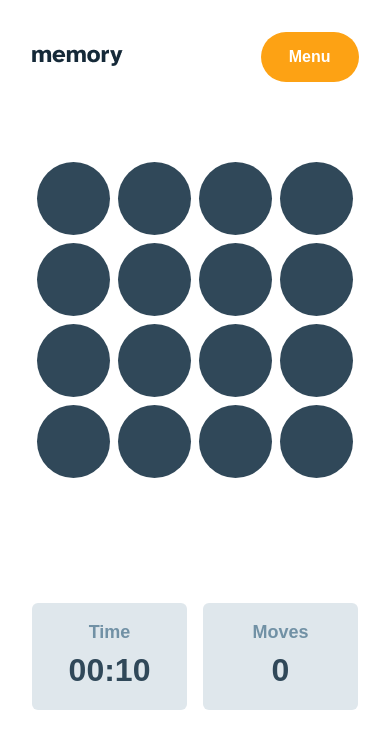
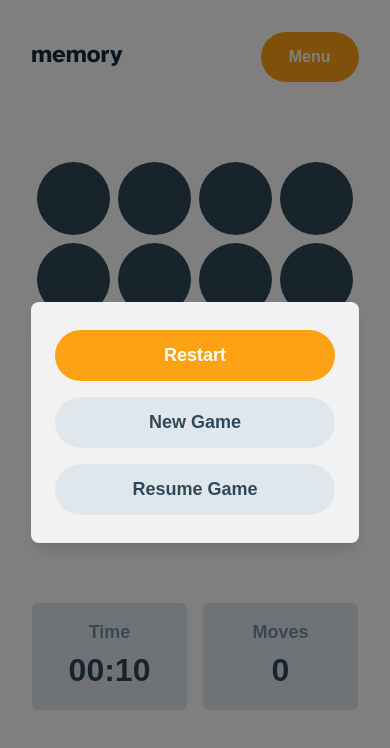
Before and after one commit to DrakeHermit/memory-game, a React (Vite) app: page /game in a window 390 px wide. Both pictures are taken after a click on the button "Menu". Shown: the top 748 px of the page. Built offline with nearby package versions, Linux system fonts and the light colour scheme.

Commit message:
feat: added mobile menu overlay and started working on multiplayer UI for moves taken

```diff
--- /dev/null
+++ b/src/components/MobileMenu.tsx
@@ -0,0 +1,45 @@
+import { useNavigate } from "react-router-dom";
+import gameStateStore from "../store/gameStateStore";
+
+interface MobileMenuProps {
+  onClose: () => void;
+}
+
+export const MobileMenu = ({ onClose }: MobileMenuProps) => {
+  const navigate = useNavigate();
+  const { resetGameState } = gameStateStore();
+
+  const handleRestart = () => {
+    resetGameState();
+    onClose();
+  };
+
+  return (
+    <div className="fixed top-0 left-0 z-50 w-screen h-screen flex justify-center items-center bg-black/50">
+      <div className="bg-gray-100 py-[28px] px-[24px] md:px-300 md:p-[55px] rounded-lg shadow-lg text-center md:min-w-[654px]">
+        <button
+          className="bg-orange-400 text-[18px] md:text-[20px] text-white w-full md:w-1/2 font-bold py-[12px] mb-200 md:py-[13px] md:px-[28px] rounded-full cursor-pointer"
+          onClick={handleRestart}
+        >
+          Restart
+        </button>
+        <button
+          className="bg-blue-100 text-[18px] md:text-[20px] rounded-full w-full md:w-1/2 md:py-[13px] py-[12px] mb-200 md:px-[28px] text-blue-800 font-bold cursor-pointer"
+          type="button"
+          onClick={() => {
+            navigate("/");
+            resetGameState();
+          }}
+        >
+          New Game
+        </button>
+        <button
+          onClick={onClose}
+          className="bg-blue-100 text-[18px] md:text-[20px] rounded-full w-full md:w-1/2 md:py-[13px] py-[12px] md:px-[28px] text-blue-800 font-bold cursor-pointer"
+        >
+          Resume Game
+        </button>
+      </div>
+    </div>
+  );
+};
--- a/src/components/NavBar.tsx
+++ b/src/components/NavBar.tsx
@@ -1,11 +1,14 @@
 import { Link } from "react-router-dom";
 import GameStateStore from "../store/gameStateStore";
+import { useState } from "react";
+import { MobileMenu } from "./MobileMenu";
 
 export const NavBar = () => {
   const { resetGameState } = GameStateStore();
+  const [isMenuOpen, setIsMenuOpen] = useState(false);
 
   return (
-    <nav className="flex justify-between items-center max-w-[327px] md:max-w-[689px] lg:max-w-[1110px] mt-400 md:mt-[37px] mx-auto">
+    <nav className="flex justify-between relative items-center max-w-[327px] md:max-w-[689px] lg:max-w-[1110px] mt-400 md:mt-[37px] mx-auto">
       <div>
         <picture>
           <source
@@ -20,9 +23,11 @@ export const NavBar = () => {
           <button
             type="button"
             className="md:hidden bg-orange-400 rounded-full py-[13px] px-[28px] text-white font-bold cursor-pointer"
+            onClick={() => setIsMenuOpen(!isMenuOpen)}
           >
             Menu
           </button>
+          {isMenuOpen && <MobileMenu onClose={() => setIsMenuOpen(false)} />}
         </div>
         <div className="hidden md:flex gap-200 md:text-[20px]">
           <button
--- a/src/components/TimeComponent.tsx
+++ b/src/components/TimeComponent.tsx
@@ -3,7 +3,7 @@ import { useGameTimer } from "../hooks/useGameTimer";
 import { useEffect } from "react";
 
 export const TimeComponent = () => {
-  const { gamePhase, moves } = gameStateStore();
+  const { gamePhase, moves, restartCounter } = gameStateStore();
   const { time, start, stop, reset, formatTime } = useGameTimer();
 
   useEffect(() => {
@@ -15,7 +15,7 @@ export const TimeComponent = () => {
     } else if (gamePhase === "gameOver") {
       stop();
     }
-  }, [gamePhase, moves]); // eslint-disable-line react-hooks/exhaustive-deps
+  }, [gamePhase, moves, restartCounter]); // eslint-disable-line react-hooks/exhaustive-deps
 
   return (
     <div className="flex flex-col md:flex-row justify-between items-center bg-blue-100 py-200 px-[22.6px] text-blue-400 text-[18px] font-bold rounded-md">
--- a/src/pages/GamePage.tsx
+++ b/src/pages/GamePage.tsx
@@ -4,6 +4,7 @@ import { NavBar } from "../components/NavBar";
 import { TimeComponent } from "../components/TimeComponent";
 import useLobbyStore from "../store/useLobbyStore";
 import gameStateStore from "../store/gameStateStore";
+import { useUserStore } from "../store/userStore";
 import { generateGrid, getGridSize } from "../utils/gameUtils";
 import { ResultsModal } from "../components/ResultsModal";
 
@@ -14,11 +15,21 @@ interface gridClasses {
 const GamePage = () => {
   const { formData } = useLobbyStore();
   const { moves, setCoins, gamePhase } = gameStateStore();
+  const { setCurrentUser, currentUser } = useUserStore();
   const size = getGridSize(formData.gridSize);
   const coins = useMemo(() => generateGrid(formData.gridSize, formData.theme), [
     formData.gridSize,
     formData.theme,
   ]);
+
+  useEffect(() => {
+    setCurrentUser({
+      id: "player1",
+      score: 0,
+      moves: 0,
+      isCurrentTurn: true,
+    });
+  }, [setCurrentUser]);
 
   const gridClasses: gridClasses = {
     4: "grid-cols-4",
@@ -43,7 +54,8 @@ const GamePage = () => {
             <GameBoard coin={coin} key={coin.id} />
           ))}
         </div>
-        <div>
+
+        {formData.players === "1" ? (
           <div
             className={`grid grid-cols-2 place-self-center min-w-[326px] md:min-w-[542px] ${
               size === 4 && "md:mt-[100px]"
@@ -54,7 +66,11 @@ const GamePage = () => {
               Moves <span className="text-[32px] text-blue-800">{moves}</span>
             </div>
           </div>
-        </div>
+        ) : (
+          <div className="flex justify-between items-center max-w-[327px] md:max-w-[689px] lg:max-w-[1110px] mt-400 md:mt-[112px] lg:mt-[83px] mx-auto">
+            {currentUser.id}
+          </div>
+        )}
       </div>
     </>
   );
--- a/src/store/gameStateStore.ts
+++ b/src/store/gameStateStore.ts
@@ -9,6 +9,7 @@ interface GameStateStore {
   gameTimer: string;
   matchedPairs: number[];
   currentTurn: string;
+  restartCounter: number;
   resetGameState: () => void;
   flipCoin: (coinId: number) => void;
   setCoins: (coins: Coin[]) => void;
@@ -24,7 +25,16 @@ const GameStateStore = create<GameStateStore>((set) => ({
   gameTimer: '',
   matchedPairs: [],
   currentTurn: 'player1',
-  resetGameState: () => set({ flippedCoins: [], matchedPairs: [], currentTurn: 'player1', gamePhase: 'waitingForTurn', moves: 0, gameTimer: '00:00' }),
+  restartCounter: 0,
+  resetGameState: () => set((state) => ({
+    flippedCoins: [],
+    matchedPairs: [],
+    currentTurn: 'player1',
+    gamePhase: 'waitingForTurn',
+    moves: 0,
+    gameTimer: '00:00',
+    restartCounter: state.restartCounter + 1
+  })),
   setCoins: (coins: Coin[]) => set({ coins }),
   setGameTimer: (time: string) => set({ gameTimer: time }),
   flipCoin: (coinId: number) => set((state) => {
--- a/src/store/userStore.ts
+++ b/src/store/userStore.ts
@@ -14,6 +14,7 @@ export const useUserStore = create<UserStore>((set) => ({
   currentUser: {
     id: 'player1',
     score: 0,
+    moves: 0,
     isCurrentTurn: true,
   },
   connectedPlayers: [],
--- a/src/types/game.ts
+++ b/src/types/game.ts
@@ -6,5 +6,6 @@ export interface Coin {
 export interface User {
   id: string
   score: number
+  moves: number
   isCurrentTurn: boolean
 }
```
